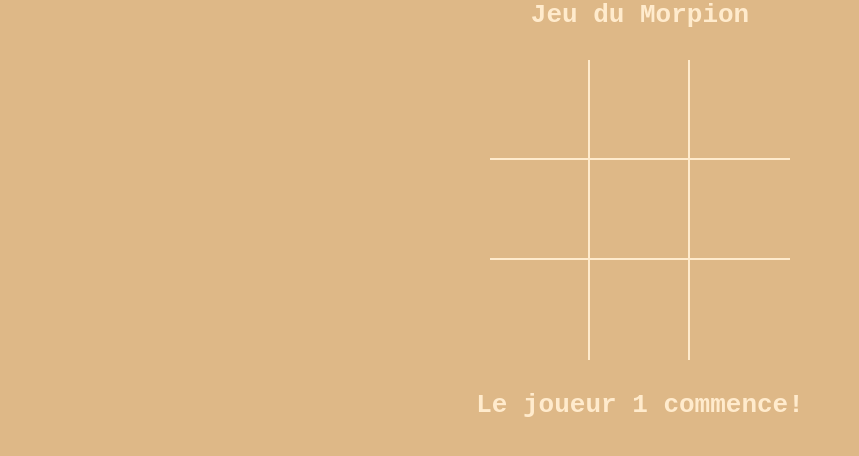
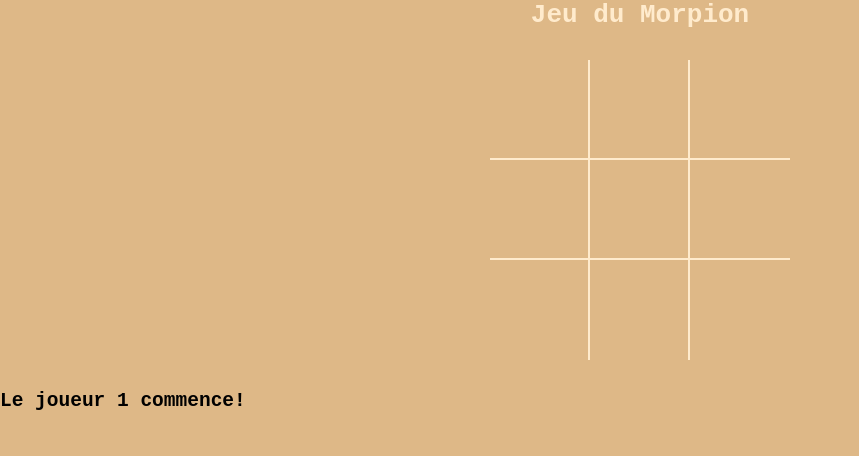
Before and after one commit to Oweane/Oweane-Morpion, a plain HTML site: page index.html in a window 1280 px wide. Shown: the whole page, without its empty margins (0-859 px from the left). Drawn offline with Linux system fonts and the light colour scheme.

Commit message:
Update index.html

```diff
--- a/index.html
+++ b/index.html
@@ -26,7 +26,7 @@
       <div class="cell" data-cell></div>
     </div>
 
-    <h1 id="gameStatus">Le joueur 1 commence!</h1>
+    <h2 id="gameStatus">Le joueur 1 commence!</h2>
     <script src="tic.js"></script>
   </body>
 </html>
```
